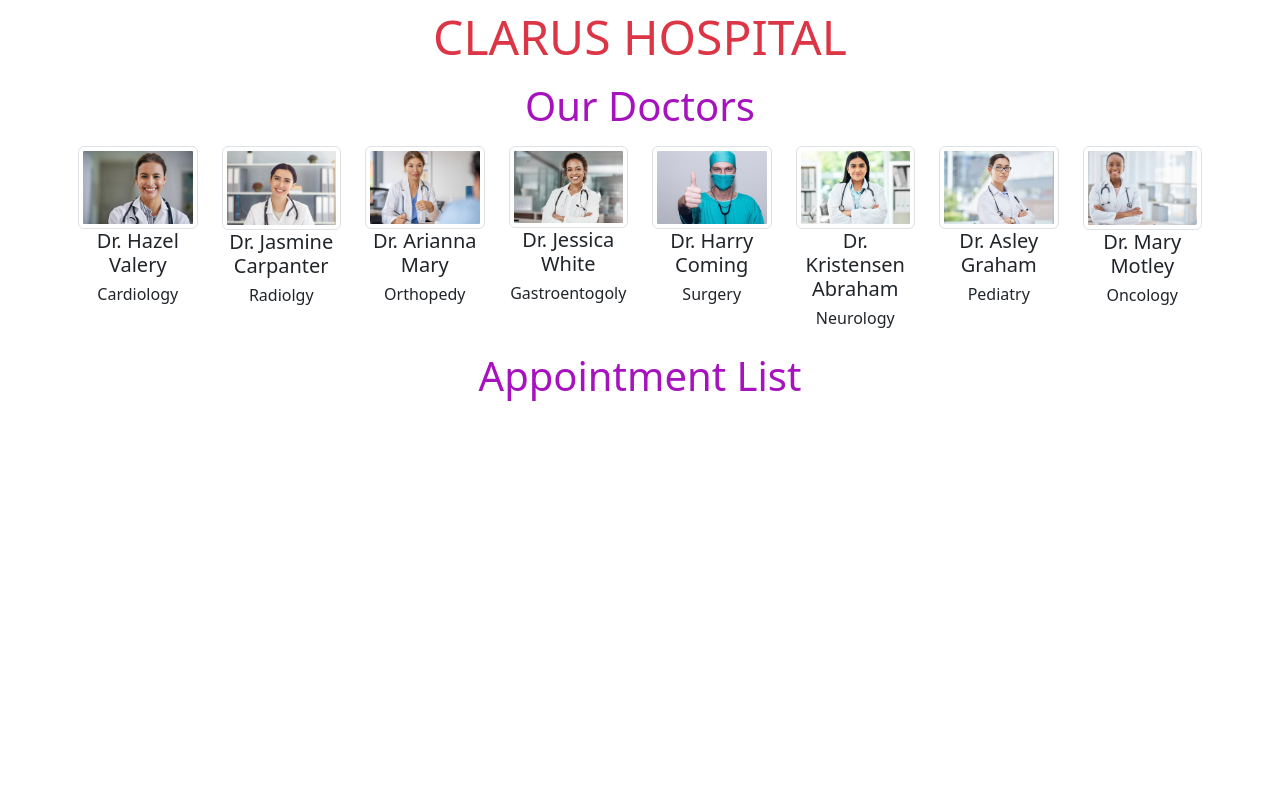
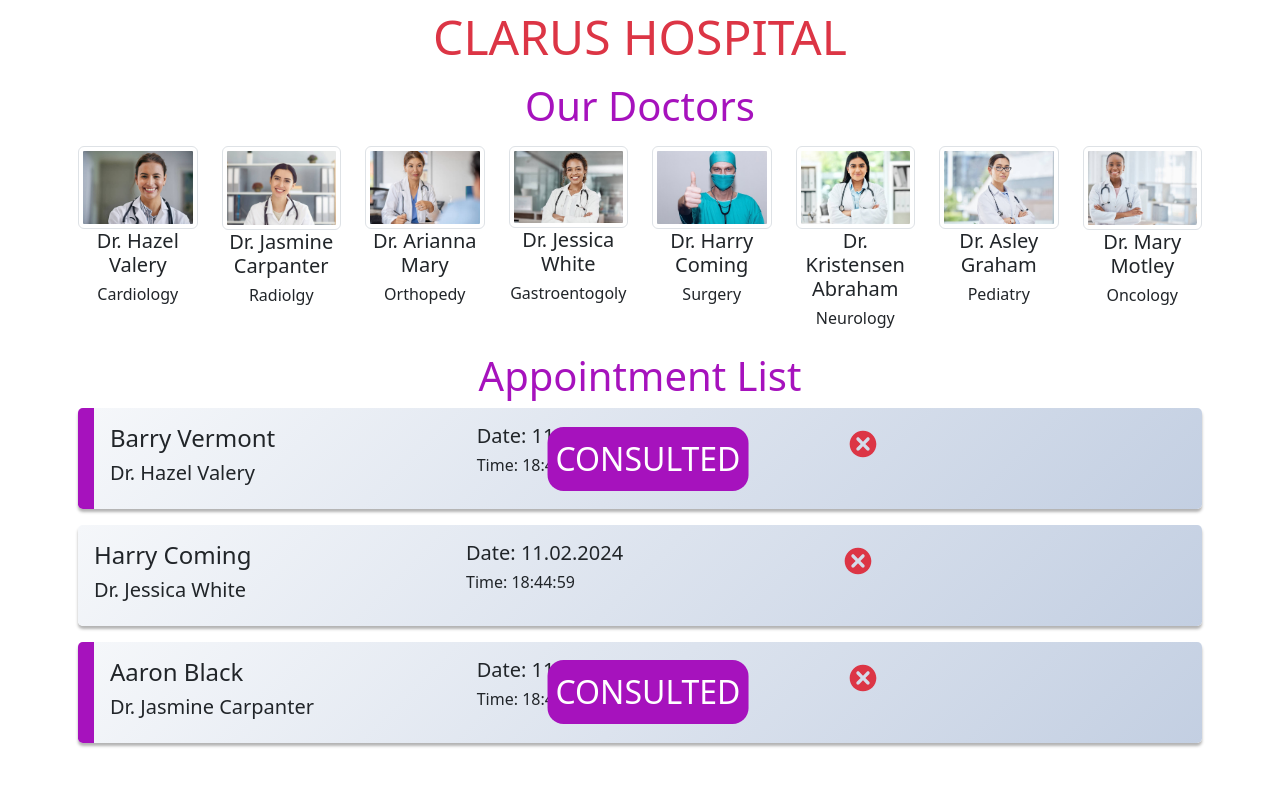
Before and after one commit to psyBeth/appointment-app, a React (Create React App) app: page / in a window 1280 px wide. Shown: the top 786 px of the page. Built offline with nearby package versions, Linux system fonts and the light colour scheme.

Commit message:
appointments list state

```diff
--- a/package.json
+++ b/package.json
@@ -10,6 +10,7 @@
     "react": "^18.2.0",
     "react-bootstrap": "^2.10.1",
     "react-dom": "^18.2.0",
+    "react-icons": "^5.0.1",
     "react-scripts": "^5.0.1",
     "web-vitals": "^2.1.0"
   },
--- a/src/components/AddModal.jsx
+++ b/src/components/AddModal.jsx
@@ -1,10 +1,16 @@
 import Button from 'react-bootstrap/Button';
 import Modal from 'react-bootstrap/Modal';
-import Form from 'react-bootstrap/Form'
+import Form from 'react-bootstrap/Form';
+import { useState } from 'react';
 
 function AddModal({show, handleClose, drName}) {
+  const [name, setName] = useState("")
+  const [date, setDate] = useState("")
 
-
+  const handleSubmit = (e) => {
+    e.preventDefault();
+    console.log(name,date);
+  }
   return (
     <>
       <Modal show={show} onHide={handleClose}>
@@ -12,15 +18,15 @@ function AddModal({show, handleClose, drName}) {
           <Modal.Title>Appointment for {drName} </Modal.Title>
         </Modal.Header>
         <Modal.Body>
-            <Form>
+            <Form onSubmit={handleSubmit}>
             <Form.Group className="mb-3" controlId="name">
                 <Form.Label>Patient Name</Form.Label>
-                <Form.Control type="text" placeholder="Enter Name" required />
+                <Form.Control onChange={(e) => setName(e.target.value)} type="text" placeholder="Enter Name" required />
             </Form.Group>
 
             <Form.Group className="mb-3" controlId="date">
                 <Form.Label>Date</Form.Label>
-                <Form.Control type="datetime-local" placeholder="Date" required />
+                <Form.Control onChange={(e) => (e.target.value)} type="datetime-local" placeholder="Date" required />
             </Form.Group>
             <div className='"text-center'>
                 <Button variant="success" type="submit" className='me-2'>
--- a/src/components/AppointmentList.jsx
+++ b/src/components/AppointmentList.jsx
@@ -1,11 +1,33 @@
+import { Row } from "react-bootstrap"
 import Container from "react-bootstrap/Container"
+import Col from "react-bootstrap/Col"
+import { TiDelete } from "react-icons/ti";
 
-const AppointmentList = () => {
+const AppointmentList = ({appointments}) => {
   return (
     <Container className="p-2">
       <h3 className="display-6 mb-2" style={{ color: "rgb(166, 18, 189)" }}>
         Appointment List
       </h3>
+      {
+        appointments.map(({id, patient, consulted, doctor, day}) => (
+          <div key={id} className={consulted ? "appointments consulted" : "appointments"} >
+            <Row>
+              <Col>
+              <h4>{patient}</h4>
+              <h5>{doctor}</h5>
+              </Col>
+              <Col>
+              <h5> Date: {day.toLocaleDateString("tr")} </h5>
+              <h6> Time: {day.toLocaleTimeString("tr")} </h6>
+              </Col>
+              <Col>
+                <TiDelete className="text-danger fs-1" type="button" />
+              </Col>
+            </Row>
+          </div>
+        ))
+      }
     </Container>
   )
 }
--- a/src/pages/Home.jsx
+++ b/src/pages/Home.jsx
@@ -1,12 +1,16 @@
 import AppointmentList from "../components/AppointmentList"
 import Doctors from "../components/Doctors"
+import { appointmentData } from "../helper/data"
+import { useState } from "react"
 
 const Home = () => {
+const [appointments, setAppointments] = useState(appointmentData)
+
   return (
     <main className="text-center mt-2">
       <h1 className="display-5 text-danger">CLARUS HOSPITAL</h1>
       <Doctors />
-      <AppointmentList />
+      <AppointmentList  appointments={appointments} />
     </main>
   )
 }
```
Also changed, not shown: 1 other file (tests, documents, lock files or other folders).
